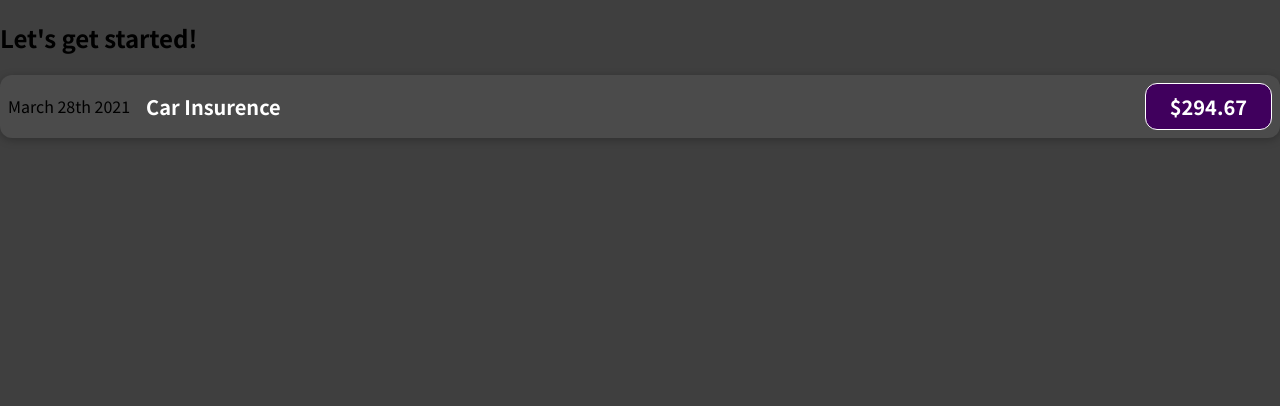
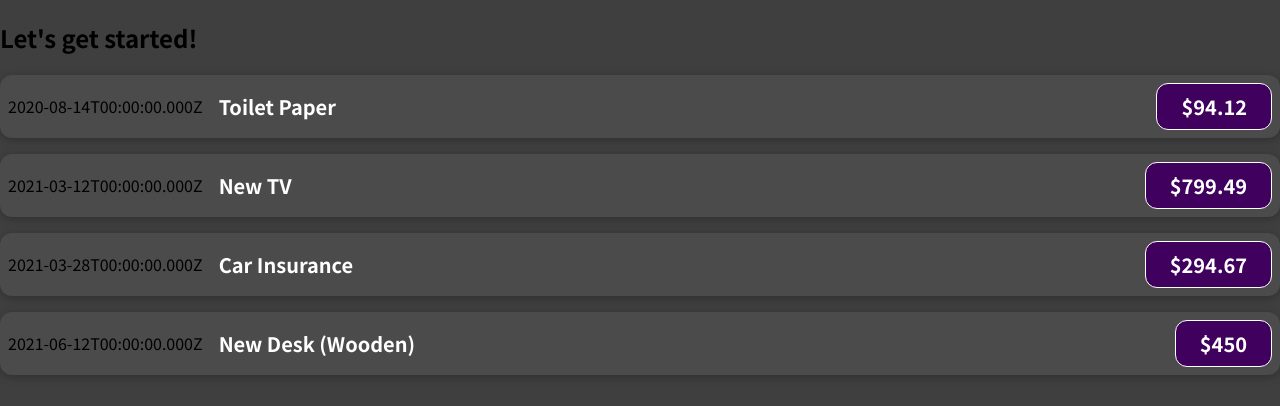
Before and after one commit to IlyaChernyaevDev/expense-diary, a JavaScript app: page / in a window 1280 px wide. Shown: the top 406 px of the page. Built offline with nearby package versions, Linux system fonts and the light colour scheme.

Commit message:
replaced the variable in the ExpenseItem component with props

```diff
--- a/src/App.js
+++ b/src/App.js
@@ -1,10 +1,51 @@
 import ExpenseItem from './components/ExpenseItem';
 
 function App() {
+  const expenses = [
+    {
+      id: 'e1',
+      title: 'Toilet Paper',
+      amount: 94.12,
+      date: new Date(2020, 7, 14),
+    },
+    { id: 'e2', title: 'New TV', amount: 799.49, date: new Date(2021, 2, 12) },
+    {
+      id: 'e3',
+      title: 'Car Insurance',
+      amount: 294.67,
+      date: new Date(2021, 2, 28),
+    },
+    {
+      id: 'e4',
+      title: 'New Desk (Wooden)',
+      amount: 450,
+      date: new Date(2021, 5, 12),
+    },
+  ];
+
   return (
     <div>
       <h2>Let's get started!</h2>
-      <ExpenseItem></ExpenseItem>
+      <ExpenseItem
+        title={expenses[0].title}
+        amount={expenses[0].amount}
+        date={expenses[0].date}
+      ></ExpenseItem>
+      <ExpenseItem
+        title={expenses[1].title}
+        amount={expenses[1].amount}
+        date={expenses[1].date}
+      ></ExpenseItem>
+      <ExpenseItem
+        title={expenses[2].title}
+        amount={expenses[2].amount}
+        date={expenses[2].date}
+      ></ExpenseItem>
+      <ExpenseItem
+        title={expenses[3].title}
+        amount={expenses[3].amount}
+        date={expenses[3].date}
+      ></ExpenseItem>
     </div>
   );
 }
--- a/src/components/ExpenseItem.js
+++ b/src/components/ExpenseItem.js
@@ -1,12 +1,13 @@
 import './ExpenseItem.css';
 
-function ExpenseItem() {
+function ExpenseItem(props) {
+
   return (
-    <div className="expense-item">
-      <div>March 28th 2021</div>
-      <div className="expense-item__description">
-        <h2>Car Insurence</h2>
-        <div className="expense-item__price">$294.67</div>
+    <div className='expense-item'>
+      <div>{props.date.toISOString()}</div>
+      <div className='expense-item__description'>
+        <h2>{props.title}</h2>
+        <div className='expense-item__price'>${props.amount}</div>
       </div>
     </div>
   );
```
Also changed, not shown: 1 other file (tests, documents, lock files or other folders).
